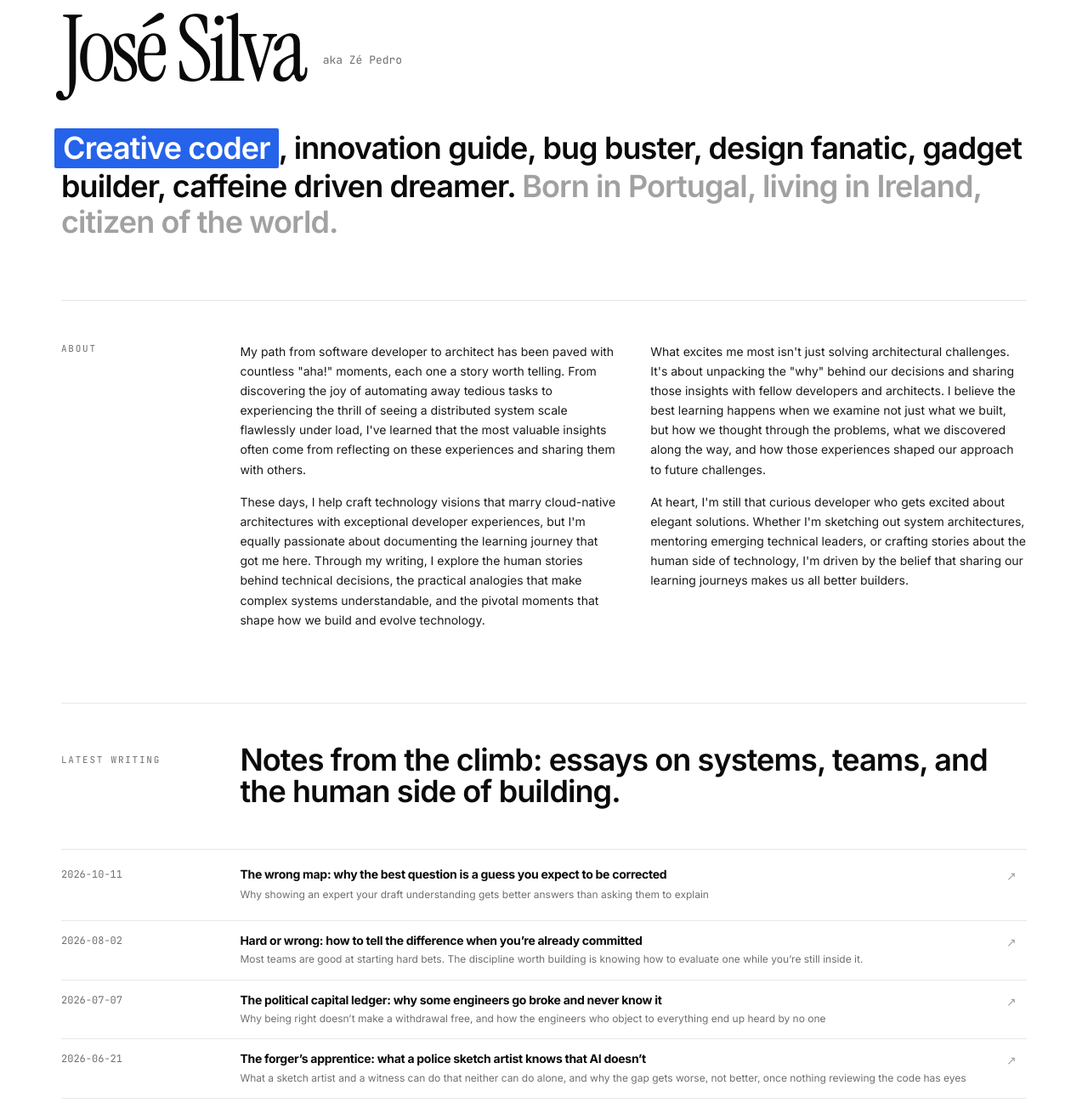
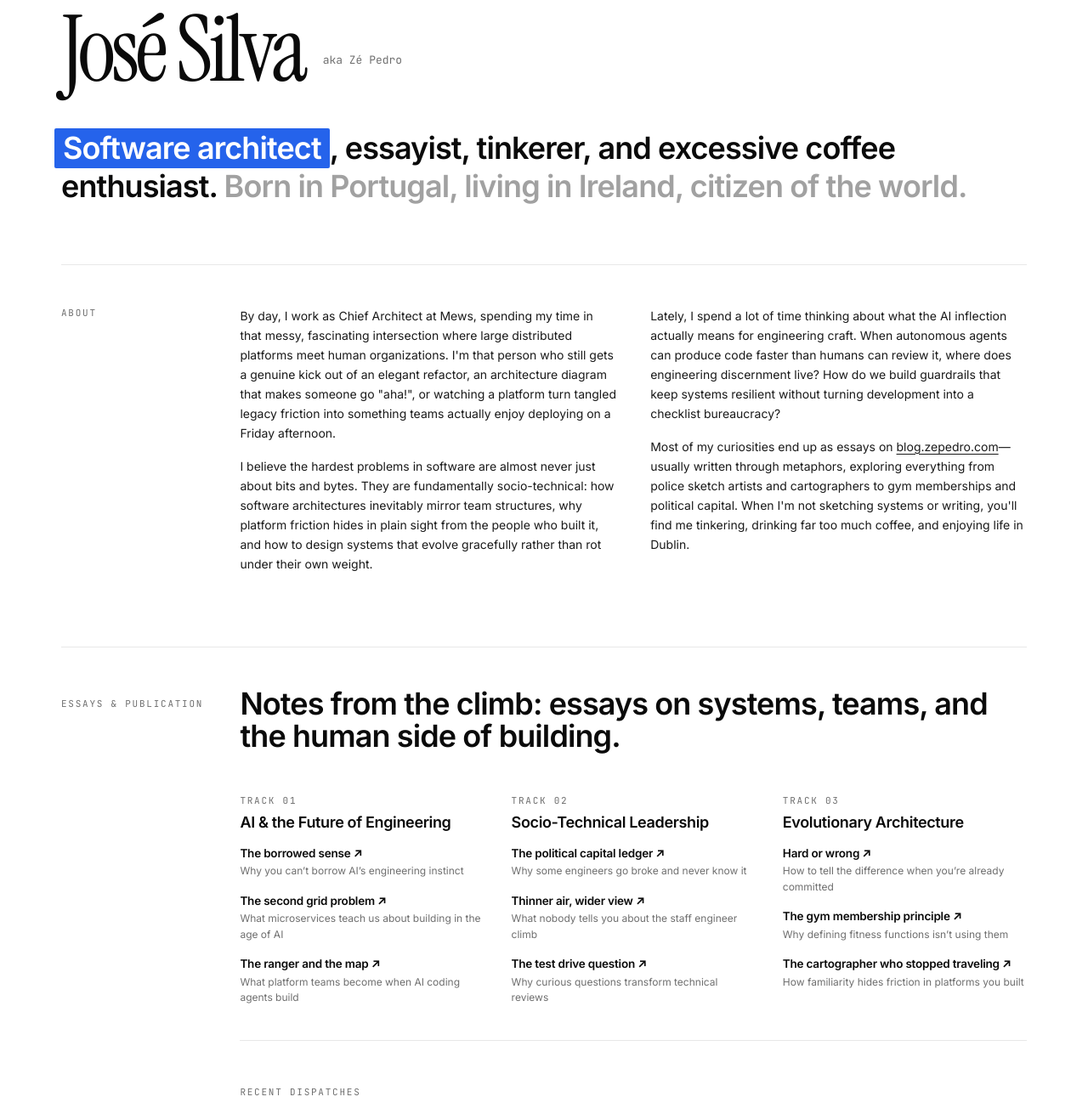
Before and after one commit to zepedrosilva/zepedrosilva.github.io, a plain HTML site: page index.html in a window 1280 px wide. Shown: the part 181-1485 px from the top of the page at 85% size. Drawn offline with Linux system fonts and the light colour scheme.

Commit message:
Refresh bio copy, add curated essay tracks, and update links

```diff
--- a/index.html
+++ b/index.html
@@ -4,7 +4,8 @@
 <head>
   <meta charset="UTF-8">
   <meta name="viewport" content="width=device-width, initial-scale=1">
-  <title>José Silva (aka Zé Pedro)</title>
+  <title>José Silva (Zé Pedro) — Architect &amp; Writer</title>
+  <meta name="description" content="José Silva (Zé Pedro) — Architect, writer, and systems thinker. Chief Architect at Mews, based in Dublin.">
   <link rel="icon" href="favicon.ico" type="image/x-icon" />
   <link rel="preconnect" href="https://fonts.googleapis.com">
   <link rel="preconnect" href="https://fonts.gstatic.com" crossorigin>
@@ -378,7 +379,109 @@
       color: var(--accent);
     }
 
+    /* Curated Themes */
+    .themes-grid {
+      display: grid;
+      grid-template-columns: repeat(3, 1fr);
+      gap: 32px;
+      margin-left: calc(15% + var(--gap));
+      margin-bottom: 48px;
+      padding-bottom: 40px;
+      border-bottom: 1px solid var(--line);
+    }
 
+    .theme-col {
+      display: flex;
+      flex-direction: column;
+      gap: 16px;
+    }
+
+    .theme-header {
+      display: flex;
+      flex-direction: column;
+      gap: 6px;
+    }
+
+    .theme-eyebrow {
+      font-family: var(--font-mono);
+      font-size: var(--fs-eyebrow);
+      letter-spacing: 0.16em;
+      text-transform: uppercase;
+      color: var(--mute-2);
+    }
+
+    .theme-title {
+      font-family: var(--font-display);
+      font-size: 18px;
+      font-weight: 600;
+      letter-spacing: -0.02em;
+      line-height: 1.25;
+      margin: 0;
+      color: var(--ink);
+    }
+
+    .theme-links {
+      list-style: none;
+      padding: 0;
+      margin: 0;
+      display: flex;
+      flex-direction: column;
+      gap: 16px;
+    }
+
+    .theme-links li a {
+      display: flex;
+      flex-direction: column;
+      gap: 3px;
+      color: inherit;
+    }
+
+    .theme-link-title {
+      font-size: 13.5px;
+      font-weight: 600;
+      color: var(--ink);
+      line-height: 1.35;
+      letter-spacing: -0.015em;
+      transition: color 0.2s;
+    }
+
+    .theme-links li a:hover .theme-link-title {
+      color: var(--accent);
+    }
+
+    .theme-link-meta {
+      font-size: 12px;
+      color: var(--mute-2);
+      line-height: var(--lh-body);
+    }
+
+    .recent-heading {
+      margin-left: calc(15% + var(--gap));
+      margin-bottom: 16px;
+    }
+
+    .archive-cta {
+      display: flex;
+      justify-content: flex-end;
+      padding-top: 24px;
+      margin-left: calc(15% + var(--gap));
+    }
+
+    .archive-cta a {
+      font-family: var(--font-mono);
+      font-size: 12px;
+      letter-spacing: 0.08em;
+      text-transform: uppercase;
+      color: var(--mute-2);
+      display: inline-flex;
+      align-items: center;
+      gap: 6px;
+      transition: color 0.2s;
+    }
+
+    .archive-cta a:hover {
+      color: var(--accent);
+    }
 
     /* Footer */
     .footer {
@@ -538,8 +641,16 @@
         gap: 12px;
       }
 
-      .links {
+      .links,
+      .themes-grid,
+      .recent-heading,
+      .archive-cta {
         margin-left: 0;
+      }
+
+      .themes-grid {
+        grid-template-columns: 1fr;
+        gap: 28px;
       }
     }
 
@@ -589,8 +700,8 @@
         José Silva<span class="caret" aria-hidden="true"></span><span class="aka">aka Zé Pedro</span>
       </h1>
       <p class="tagline">
-        <span class="primary rotating" id="tagline">Architect of code</span><span class="primary" id="tagline-rest">,
-          builder of teams, refactor addict, test addict, interface fan, hobbyist inventor, coffee enthusiast.</span>
+        <span class="primary rotating" id="tagline">Architect of systems</span><span class="primary" id="tagline-rest">,
+          collector of metaphors, Chief Architect at Mews.</span>
         <span class="muted">Born in Portugal, living in Ireland, citizen of the world.</span>
       </p>
     </section>
@@ -598,31 +709,108 @@
     <section class="section about" id="about">
       <span class="eyebrow">About</span>
       <div class="col">
-        <p>My path from software developer to architect has been paved with countless "aha!" moments, each one a story
-          worth telling. From discovering the joy of automating away tedious tasks to experiencing the thrill of seeing
-          a distributed system scale flawlessly under load, I've learned that the most valuable insights often come from
-          reflecting on these experiences and sharing them with others.</p>
-        <p>These days, I help craft technology visions that marry cloud-native architectures with exceptional developer
-          experiences, but I'm equally passionate about documenting the learning journey that got me here. Through my
-          writing, I explore the human stories behind technical decisions, the practical analogies that make complex
-          systems understandable, and the pivotal moments that shape how we build and evolve technology.</p>
+        <p>By day, I work as Chief Architect at Mews, spending my time in that messy, fascinating intersection where large distributed platforms meet human organizations. I'm that person who still gets a genuine kick out of an elegant refactor, an architecture diagram that makes someone go "aha!", or watching a platform turn tangled legacy friction into something teams actually enjoy deploying on a Friday afternoon.</p>
+        <p>I believe the hardest problems in software are almost never just about bits and bytes. They are fundamentally socio-technical: how software architectures inevitably mirror team structures, why platform friction hides in plain sight from the people who built it, and how to design systems that evolve gracefully rather than rot under their own weight.</p>
       </div>
       <div class="col">
-        <p>What excites me most isn't just solving architectural challenges. It's about unpacking the "why" behind our
-          decisions and sharing those insights with fellow developers and architects. I believe the best learning
-          happens when we examine not just what we built, but how we thought through the problems, what we discovered
-          along the way, and how those experiences shaped our approach to future challenges.</p>
-        <p>At heart, I'm still that curious developer who gets excited about elegant solutions. Whether I'm sketching
-          out system architectures, mentoring emerging technical leaders, or crafting stories about the human side of
-          technology, I'm driven by the belief that sharing our learning journeys makes us all better builders.</p>
+        <p>Lately, I spend a lot of time thinking about what the AI inflection actually means for engineering craft. When autonomous agents can produce code faster than humans can review it, where does engineering discernment live? How do we build guardrails that keep systems resilient without turning development into a checklist bureaucracy?</p>
+        <p>Most of my curiosities end up as essays on <a href="https://blog.zepedro.com" target="_blank" rel="noopener" style="text-decoration: underline; text-underline-offset: 3px;">blog.zepedro.com</a>—usually written through metaphors, exploring everything from police sketch artists and cartographers to gym memberships and political capital. When I'm not sketching systems or writing, you'll find me tinkering, drinking far too much coffee, and enjoying life in Dublin.</p>
       </div>
     </section>
 
     <section class="section" id="writing">
       <div class="section-head">
-        <span class="label">Latest writing</span>
+        <span class="label">Essays &amp; Publication</span>
         <h2>Notes from the climb: essays on systems, teams, and the human side of building.</h2>
       </div>
+
+      <div class="themes-grid">
+        <div class="theme-col">
+          <div class="theme-header">
+            <span class="theme-eyebrow">Track 01</span>
+            <h3 class="theme-title">AI &amp; the Future of Engineering</h3>
+          </div>
+          <ul class="theme-links">
+            <li>
+              <a href="https://blog.zepedro.com/aae15f6724f8" target="_blank" rel="noopener">
+                <span class="theme-link-title">The borrowed sense ↗</span>
+                <span class="theme-link-meta">Why you can’t borrow AI’s engineering instinct</span>
+              </a>
+            </li>
+            <li>
+              <a href="https://blog.zepedro.com/6e36f413896d" target="_blank" rel="noopener">
+                <span class="theme-link-title">The second grid problem ↗</span>
+                <span class="theme-link-meta">What microservices teach us about building in the age of AI</span>
+              </a>
+            </li>
+            <li>
+              <a href="https://blog.zepedro.com/3b856194d880" target="_blank" rel="noopener">
+                <span class="theme-link-title">The ranger and the map ↗</span>
+                <span class="theme-link-meta">What platform teams become when AI coding agents build</span>
+              </a>
+            </li>
+          </ul>
+        </div>
+
+        <div class="theme-col">
+          <div class="theme-header">
+            <span class="theme-eyebrow">Track 02</span>
+            <h3 class="theme-title">Socio-Technical Leadership</h3>
+          </div>
+          <ul class="theme-links">
+            <li>
+              <a href="https://blog.zepedro.com/364aaead90d4" target="_blank" rel="noopener">
+                <span class="theme-link-title">The political capital ledger ↗</span>
+                <span class="theme-link-meta">Why some engineers go broke and never know it</span>
+              </a>
+            </li>
+            <li>
+              <a href="https://blog.zepedro.com/cddbe6571a9d" target="_blank" rel="noopener">
+                <span class="theme-link-title">Thinner air, wider view ↗</span>
+                <span class="theme-link-meta">What nobody tells you about the staff engineer climb</span>
+              </a>
+            </li>
+            <li>
+              <a href="https://blog.zepedro.com/b70fbe2563a7" target="_blank" rel="noopener">
+                <span class="theme-link-title">The test drive question ↗</span>
+                <span class="theme-link-meta">Why curious questions transform technical reviews</span>
+              </a>
+            </li>
+          </ul>
+        </div>
+
+        <div class="theme-col">
+          <div class="theme-header">
+            <span class="theme-eyebrow">Track 03</span>
+            <h3 class="theme-title">Evolutionary Architecture</h3>
+          </div>
+          <ul class="theme-links">
+            <li>
+              <a href="https://blog.zepedro.com/27b3ad92ac17" target="_blank" rel="noopener">
+                <span class="theme-link-title">Hard or wrong ↗</span>
+                <span class="theme-link-meta">How to tell the difference when you’re already committed</span>
+              </a>
+            </li>
+            <li>
+              <a href="https://blog.zepedro.com/14bf1ceaeae6" target="_blank" rel="noopener">
+                <span class="theme-link-title">The gym membership principle ↗</span>
+                <span class="theme-link-meta">Why defining fitness functions isn’t using them</span>
+              </a>
+            </li>
+            <li>
+              <a href="https://blog.zepedro.com/d008d1863c30" target="_blank" rel="noopener">
+                <span class="theme-link-title">The cartographer who stopped traveling ↗</span>
+                <span class="theme-link-meta">How familiarity hides friction in platforms you built</span>
+              </a>
+            </li>
+          </ul>
+        </div>
+      </div>
+
+      <div class="recent-heading">
+        <span class="label">Recent dispatches</span>
+      </div>
+
       <!-- BLOG_SPOTLIGHT_PLACEHOLDER - Do not remove this comment -->
       <a class="spotlight" href="https://blog.zepedro.com/fa95efd37f49" target="_blank"><span class="post-date">2026-10-11</span><div class="spotlight-body"><span class="spotlight-title">The wrong map: why the best question is a guess you expect to be corrected</span><p class="spotlight-excerpt">Why showing an expert your draft understanding gets better answers than asking them to explain</p></div><span class="post-arrow">↗</span></a>
       <!-- BLOG_POSTS_PLACEHOLDER - Do not remove this comment -->
@@ -637,28 +825,24 @@
         <a class="post" href="https://blog.zepedro.com/4b587fd65f38" target="_blank"><span class="post-date">2026-04-11</span><div class="post-body"><span class="post-title">The garden that grows back wild: why resilience decays the moment you stop practicing it</span><p class="post-excerpt">How drift into failure, organizational forgetting, and the quiet physics of entropy turn well-built resilience into an illusion</p></div><span class="post-arrow">↗</span></a>
         <a class="post" href="https://blog.zepedro.com/aae15f6724f8" target="_blank"><span class="post-date">2026-04-06</span><div class="post-body"><span class="post-title">The borrowed sense: why you can’t borrow AI’s engineering instinct</span><p class="post-excerpt">What AI coding tools generate, what they can’t transfer, and how engineers at every level can tell the difference</p></div><span class="post-arrow">↗</span></a>
       </div>
+      <div class="archive-cta">
+        <a href="https://blog.zepedro.com" target="_blank" rel="noopener">Read all 48+ essays on the publication at blog.zepedro.com <span class="post-arrow">↗</span></a>
+      </div>
     </section>
 
     <section class="section" id="elsewhere">
       <div class="section-head">
         <span class="label">Elsewhere</span>
-        <h2>Find me in the usual places, and a couple unusual ones.</h2>
+        <h2>Connect, collaborate, and read across the web.</h2>
       </div>
       <ul class="links">
         <li><a href="https://www.linkedin.com/in/zepedro" target="_blank" rel="noopener"><span
               class="link-idx">01</span><span class="link-name">LinkedIn</span><span class="link-arrow">↗</span></a>
         </li>
         <li><a href="https://blog.zepedro.com" target="_blank" rel="noopener"><span class="link-idx">02</span><span
-              class="link-name">Medium</span><span class="link-arrow">↗</span></a></li>
+              class="link-name">Publication &amp; Essays</span><span class="link-arrow">↗</span></a></li>
         <li><a href="https://github.com/zepedrosilva" target="_blank" rel="noopener"><span
               class="link-idx">03</span><span class="link-name">GitHub</span><span class="link-arrow">↗</span></a></li>
-        <li><a href="https://x.com/zepedro" target="_blank" rel="noopener"><span class="link-idx">04</span><span
-              class="link-name">X</span><span class="link-arrow">↗</span></a></li>
-        <li><a href="https://bsky.app/profile/zepedro.com" target="_blank" rel="noopener"><span
-              class="link-idx">05</span><span class="link-name">Bluesky</span><span class="link-arrow">↗</span></a></li>
-        <li><a href="https://www.mentoring-club.com/the-mentors/jose-silva" target="_blank" rel="noopener"><span
-              class="link-idx">06</span><span class="link-name">Mentoring Club</span><span
-              class="link-arrow">↗</span></a></li>
       </ul>
     </section>
 
@@ -702,27 +886,12 @@
 
   <script>
     const words = [
-      "Software architect, technical lead, passionate developer, compulsive tester, usability geek, tinkerer, wannabe barista.",
-      "Code whisperer, team navigator, obsessive optimizer, bug hunter, interface dreamer, hobbyist inventor, coffee enthusiast.",
-      "Digital craftsman, agile captain, code poet, bug banisher, design perfectionist, perpetual tinkerer, caffeine devotee.",
-      "System designer, solution weaver, relentless debugger, UX admirer, gadget tinkerer, and part-time coffee chemist.",
-      "Architect of code, builder of teams, refactor addict, test addict, interface fan, hobbyist inventor, coffee enthusiast.",
-      "Creative coder, collaborative captain, problem solver, bug eliminator, UI wizard, side-project aficionado, coffee philosopher.",
-      "Technical storyteller, development guide, error eradicator, pixel pusher, gadget fiddler, coffee brewmaster in training.",
-      "Software sculptor, agile navigator, bug slayer, UX enthusiast, tinkering hobbyist, coffee lab experimenter.",
-      "Code architect, team motivator, detail obsessive, usability nerd, lifelong learner, coffee aficionado.",
-      "Framework builder, sprint leader, problem whisperer, edge-case detective, design advocate, gadget explorer, espresso devotee.",
-      "Digital dreamer, scrum master, testing fanatic, UX explorer, maker of gizmos, wannabe espresso artist.",
-      "Code crafter, innovation driver, QA loyalist, interface nerd, tool hacker, roaster apprentice.",
-      "System strategist, debugging detective, refactor wizard, UX hobbyist, weekend tinkerer, espresso adventurer.",
-      "Software designer, code philosopher, bug crusher, user advocate, gizmo lover, amateur barista.",
-      "Technical storyteller, error hunter, modular magician, interaction dreamer, idea tinkerer, coffee perfectionist.",
-      "Solution strategist, pattern enthusiast, code troubleshooter, usability seeker, gizmo tweaker, coffee daydreamer.",
-      "Development guru, code caretaker, quality champion, UI admirer, innovation seeker, espresso scholar.",
-      "Software builder, agile shepherd, test enthusiast, bug eliminator, pixel enthusiast, coffee aficionado-in-training.",
-      "System crafter, task master, relentless debugger, user-centered thinker, weekend DIYer, espresso apprentice.",
-      "Creative coder, innovation guide, bug buster, design fanatic, gadget builder, caffeine driven dreamer.",
-      "Tech visionary, development coach, detail hunter, usability fan, playful inventor, coffee lab tinkerer."
+      "Architect of systems, collector of metaphors, Chief Architect at Mews.",
+      "Passionate about distributed systems, developer flow, and the quiet physics of software.",
+      "Exploring what happens to engineering instinct when machines write the code.",
+      "Student of Conway's Law, builder of platforms, allergy to ivory towers.",
+      "Drawing boxes, erasing boxes, and trying to leave the code better than I found it.",
+      "Software architect, essayist, tinkerer, and excessive coffee enthusiast."
     ];
     const pill = document.getElementById('tagline');
     const rest = document.getElementById('tagline-rest');
```
Also changed, not shown: 1 other file.
